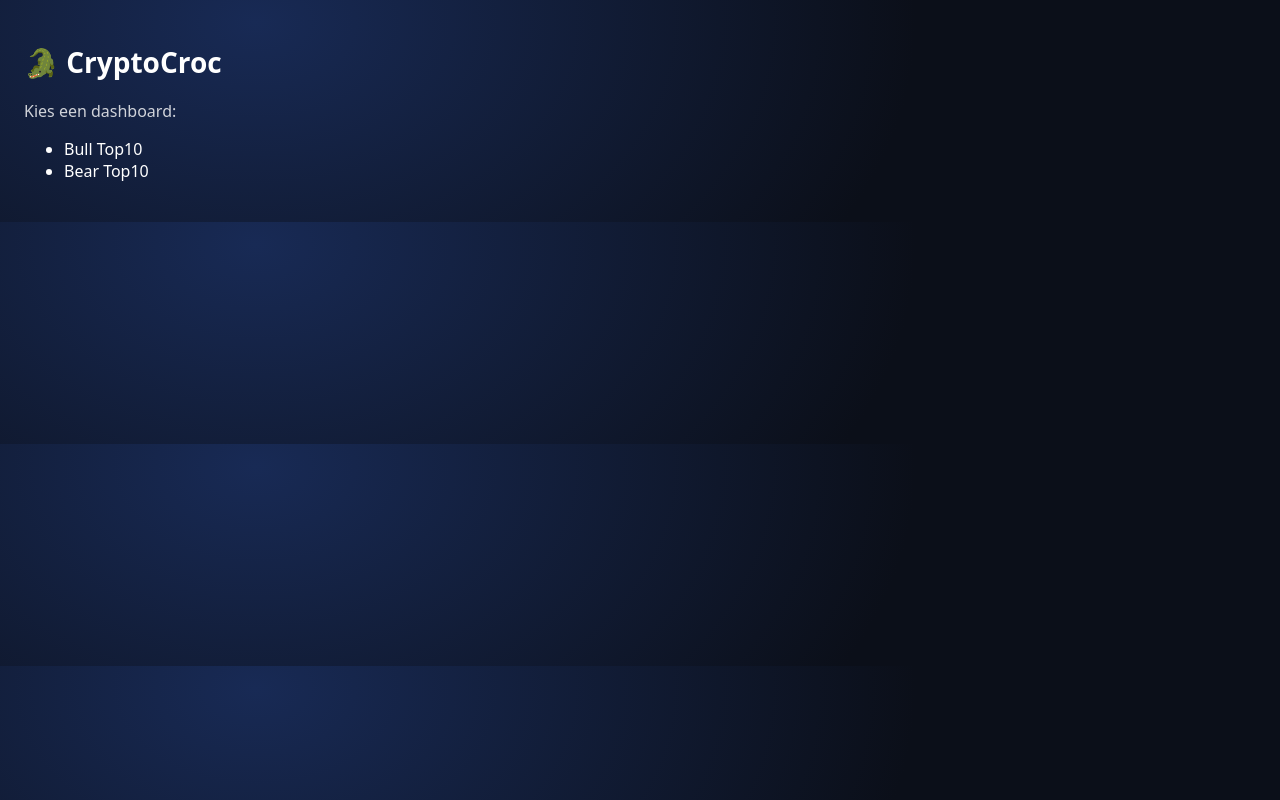
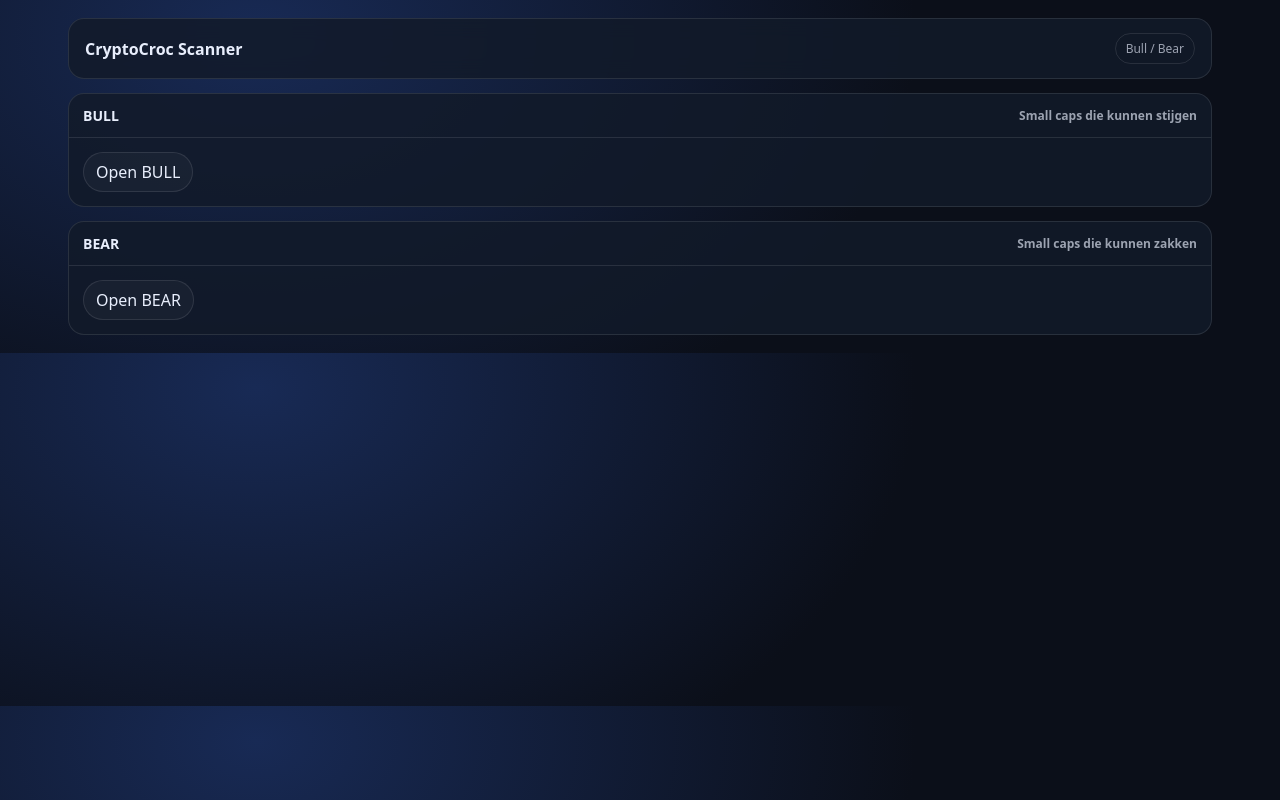
Before and after one commit to ffgbs076/cryptocroc-scanner, a Next.js app: page / in a window 1280 px wide. Built offline with nearby package versions, Linux system fonts and the light colour scheme.

Commit message:
Update page.tsx

```diff
--- a/app/page.tsx
+++ b/app/page.tsx
@@ -1,12 +1,26 @@
 export default function Home() {
   return (
-    <main style={{ padding: 24, color: "white" }}>
-      <h1 style={{ fontSize: 28 }}>🐊 CryptoCroc</h1>
-      <p style={{ opacity: 0.8 }}>Kies een dashboard:</p>
-      <ul>
-        <li><a href="/bull" style={{ color: "white" }}>Bull Top10</a></li>
-        <li><a href="/bear" style={{ color: "white" }}>Bear Top10</a></li>
-      </ul>
-    </main>
+    <div className="container">
+      <div className="topbar">
+        <div style={{ fontWeight: 800 }}>CryptoCroc Scanner</div>
+        <div className="badge">Bull / Bear</div>
+      </div>
+
+      <div className="grid">
+        <div className="card">
+          <h2><span>BULL</span><span className="small">Small caps die kunnen stijgen</span></h2>
+          <div style={{ padding: 14, display: "flex", gap: 10 }}>
+            <a className="btn" href="/bull">Open BULL</a>
+          </div>
+        </div>
+
+        <div className="card">
+          <h2><span>BEAR</span><span className="small">Small caps die kunnen zakken</span></h2>
+          <div style={{ padding: 14, display: "flex", gap: 10 }}>
+            <a className="btn" href="/bear">Open BEAR</a>
+          </div>
+        </div>
+      </div>
+    </div>
   );
 }
```
